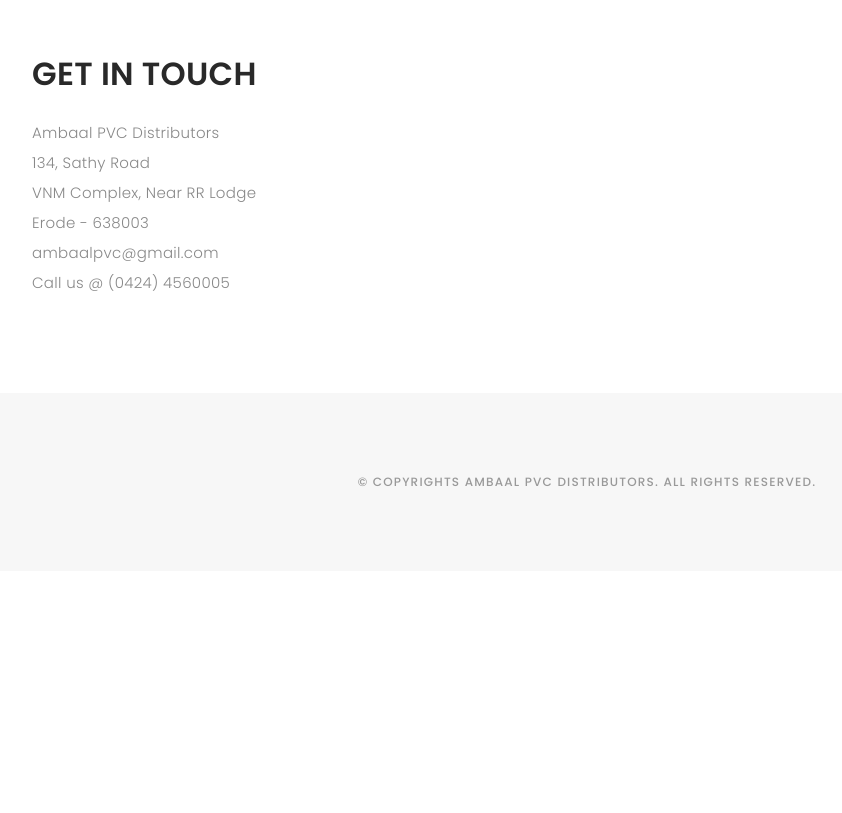
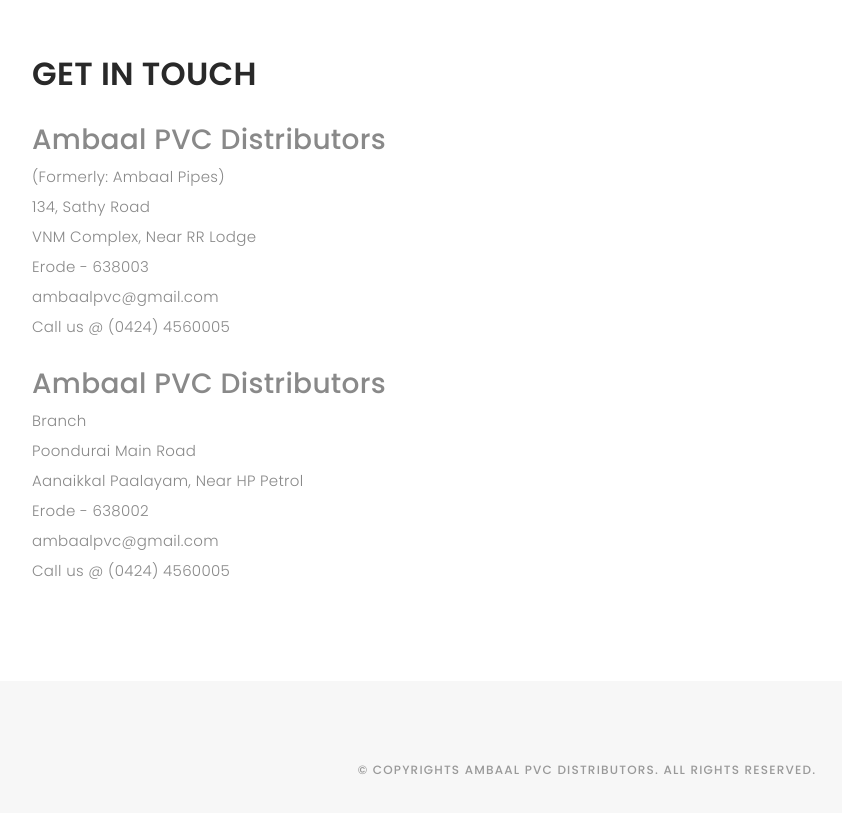
Before and after one commit to ambaalpvc/ambaalpvc.github.io, a plain HTML site: page index.html in a window 1280 px wide. Shown: the part 4560-5373 px from the top of the page, without its empty margins (53-895 px from the left). Before the commit the page ends 5131 px from the top, so only its background shows below. Drawn offline with nearby package versions, Linux system fonts and the light colour scheme; files whose address does not match are found by name; a web font is replaced by a local one.

Commit message:
Address Changed

```diff
--- a/index.html
+++ b/index.html
@@ -370,10 +370,23 @@
               <h2 class="mb-30">GET IN TOUCH</h2>
 
               <ul class="contact-details">
-                <li><span>Ambaal PVC Distributors</span></li>
+                <li><span><h3>Ambaal PVC Distributors</h3></span></li>
+                <li><span>(Formerly: Ambaal Pipes)</span></li>
                 <li><span>134, Sathy Road</span></li>
                 <li><span>VNM Complex, Near RR Lodge</span></li>
                 <li><span>Erode - 638003</span></li>
+                <li><span>ambaalpvc@gmail.com</span></li>
+                <li><span>Call us @ (0424) 4560005</span></li>
+              </ul>
+
+              <br/>
+
+              <ul class="contact-details">
+                <li><span><h3>Ambaal PVC Distributors</h3></span></li>
+                <li><span>Branch</span></li>
+                <li><span>Poondurai Main Road</span></li>
+                <li><span>Aanaikkal Paalayam, Near HP Petrol</span></li>
+                <li><span>Erode - 638002</span></li>
                 <li><span>ambaalpvc@gmail.com</span></li>
                 <li><span>Call us @ (0424) 4560005</span></li>
               </ul>
@@ -383,6 +396,7 @@
 
         </div>
       </div>
+
     </div>
   </div>
   <!-- start sectoion contact -->
```
